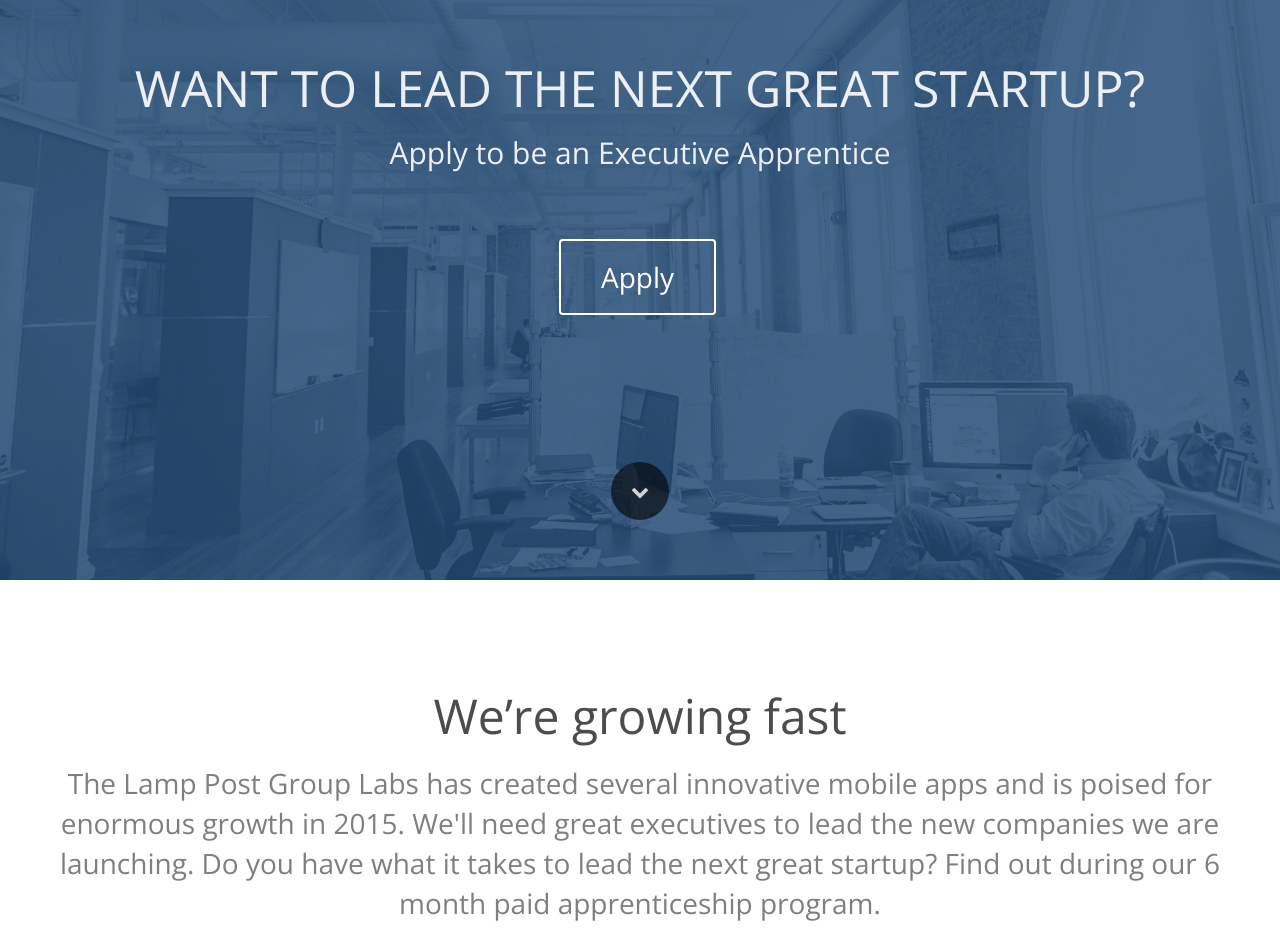
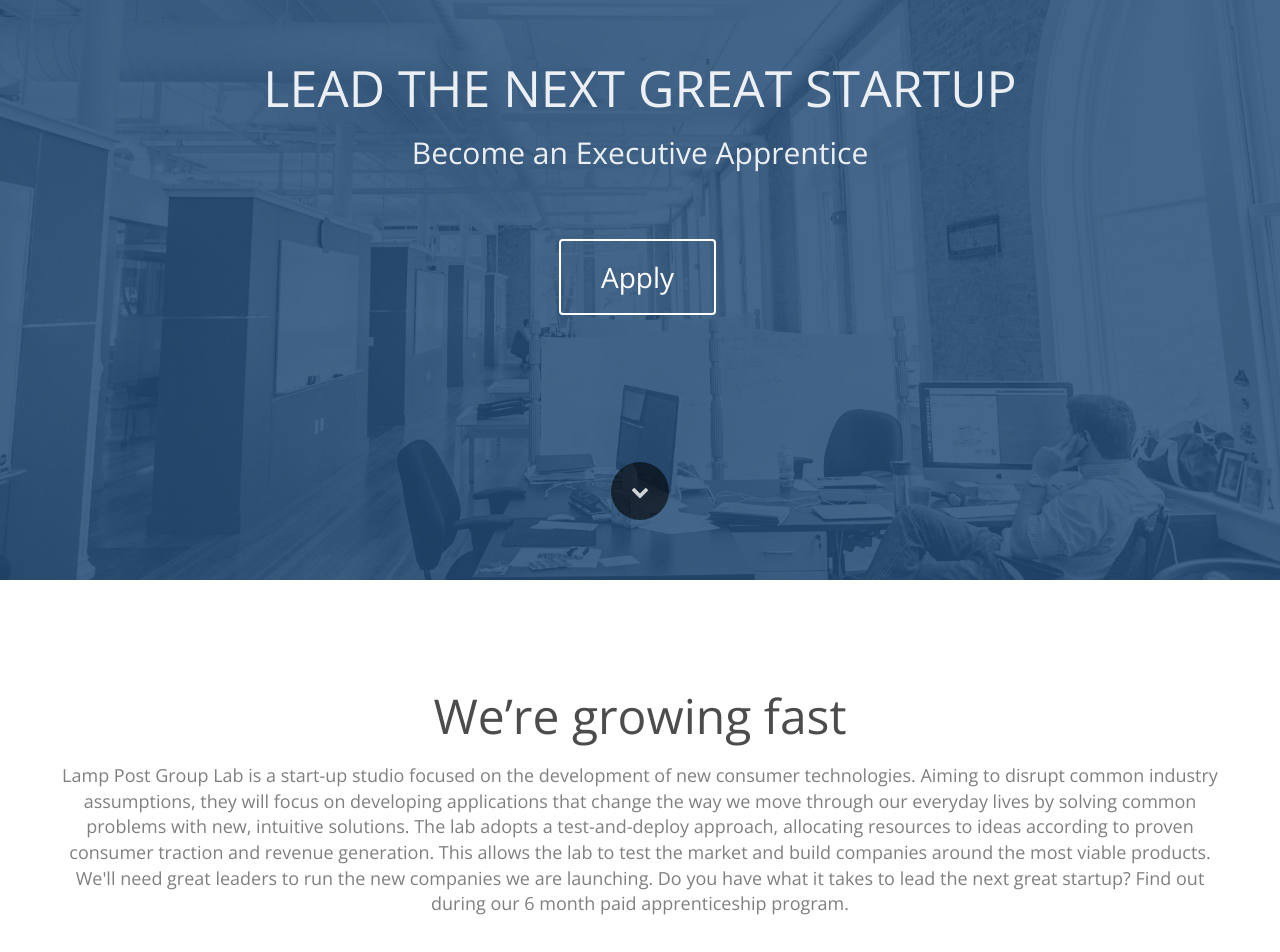
Before and after one commit to benjaminleeschnell/apprenticeship, a plain HTML site: page index.html in a window 1280 px wide. Shown: the part 220-1172 px from the top of the page. Drawn offline with nearby package versions, Linux system fonts and the light colour scheme.

Commit message:
updated copy

```diff
--- a/index.html
+++ b/index.html
@@ -40,10 +40,10 @@
 	<div class="v-center text-center">
 		<div class="vc-content">
 			<h1 class="">
-				WANT TO LEAD THE NEXT GREAT STARTUP?
+				LEAD THE NEXT GREAT STARTUP
 			</h1>
 			<h3 class="">
-				Apply to be an Executive Apprentice
+				Become an Executive Apprentice
 			</h3><br /><br /><br /><a href="https://boards.greenhouse.io/lamppostgroup/jobs/59143#app" class="btn-wire btn btn-xl">Apply</a><a id="scroll-hero" class="btn-dwn" href="#story"><span class="fa fa-chevron-down"></span></a>
 		</div>
 	</div>
@@ -59,7 +59,7 @@
 					We&rsquo;re growing fast
 				</h3>
 				<p class="">
-					The Lamp Post Group Labs has created several innovative mobile apps and is poised for enormous growth in 2015. We'll need great executives to lead the new companies we are launching. Do you have what it takes to lead the next great startup? Find out during our 6 month paid apprenticeship program.
+					Lamp Post Group Lab is a start-up studio focused on the development of new consumer technologies. Aiming to disrupt common industry assumptions, they will focus on developing applications that change the way we move through our everyday lives by solving common problems with new, intuitive solutions. The lab adopts a test-and-deploy approach, allocating resources to ideas according to proven consumer traction and revenue generation. This allows the lab to test the market and build companies around the most viable products. We'll need great leaders to run the new companies we are launching. Do you have what it takes to lead the next great startup? Find out during our 6 month paid apprenticeship program.
 				</p>
 			</div>
 		</div>
--- a/style.css
+++ b/style.css
@@ -134,7 +134,7 @@ a:hover{text-decoration: none;}
 	text-align: center;
 }
 #story p{
-	font-size: 28px;
+	font-size: 18px;
 	text-align: center;
 }
 
@@ -142,7 +142,7 @@ a:hover{text-decoration: none;}
 	background-color:#E7C866
 }
 #description ul{
-	font-size: 22px;
+	font-size: 18px;
 }
 
 /* Bloc image backgrounds */
```
Also changed, not shown: 2 other files.
